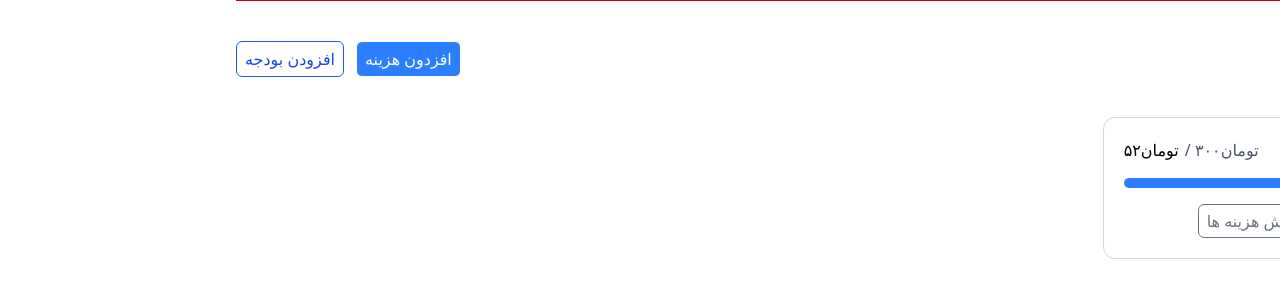
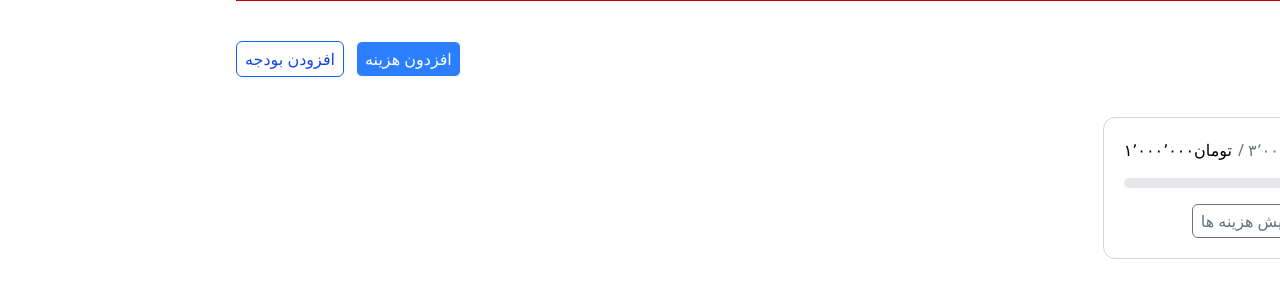
Before and after one commit to MohammadSoleimanikia/budget-app, a React (Vite) app: page / in a window 1280 px wide. Shown: the top 300 px of the page. Built offline with nearby package versions, Linux system fonts and the light colour scheme.

Commit message:
add progress bar conditional styling

```diff
--- a/src/App.tsx
+++ b/src/App.tsx
@@ -16,7 +16,7 @@ function App() {
             </header>
 
             <main className="grid gap-5 sm:grid-cols-1 items-start  md:grid-cols-2 lg:grid-cols-3 2xl:grid-cols-4 ">
-                <BudgetCard name="تفریح" amount={52} max={300}/>
+                <BudgetCard name="تفریح" amount={1000000} max={3000000}/>
             </main>
         </div>
     );
--- a/src/components/BudgetCard.tsx
+++ b/src/components/BudgetCard.tsx
@@ -6,12 +6,13 @@ type BudgetCardProps = {
     max: number;
 };
 export default function BudgetCard({ name, amount, max }: BudgetCardProps) {
+    const progress= (amount/max)*100;
     return (
         <div className="border hover:shadow-lg transition-shadow duration-200 border-gray-300 rounded-xl p-5 flex flex-col gap-4">
             <div className="flex justify-between items-baseline ">
                 <h1 className="font-medium">{name}</h1>
                 <p>
-                    <span className="text-gray-600 ml-1.5">
+                    <span className="text-gray-500 ml-1.5 ">
                         تومان{currencyFormatter.format(max)} /
                     </span>
                     <span className="font-medium ">
@@ -20,10 +21,10 @@ export default function BudgetCard({ name, amount, max }: BudgetCardProps) {
                 </p>
             </div>
             {/* progress bar */}
-            <ProgressBar/>
+            <ProgressBar progress={progress}/>
             <div className="flex justify-center gap-3 ">
                 <button className="  text-blue-500 hover:text-white hover:bg-blue-500">
-                    افزود هزینه{" "}
+                    افزودن هزینه{" "}
                 </button>
                 <button className=" text-gray-500 hover:bg-gray-500 hover:text-white">
                     نمایش هزینه ها{" "}
--- a/src/components/ProgressBar.tsx
+++ b/src/components/ProgressBar.tsx
@@ -1,8 +1,10 @@
 export default function ProgressBar({progress}:{progress:number}) {
+    // conditional coloring progress bar based on progress
+    const color = progress < 50 ? 'bg-green-400' : progress < 70 ? 'bg-orange-400':'bg-red-400';
     return (
         <div className="w-full bg-gray-200 rounded-full h-2.5 overflow-hidden">
             <div
-                className={`h-2.5 bg-blue-500 transition-all duration-300`}
+                className={`h-2.5 ${color} transition-all  duration-1000`}
                 style={{ width: `${progress}%` }}
             ></div>
         </div>
```
